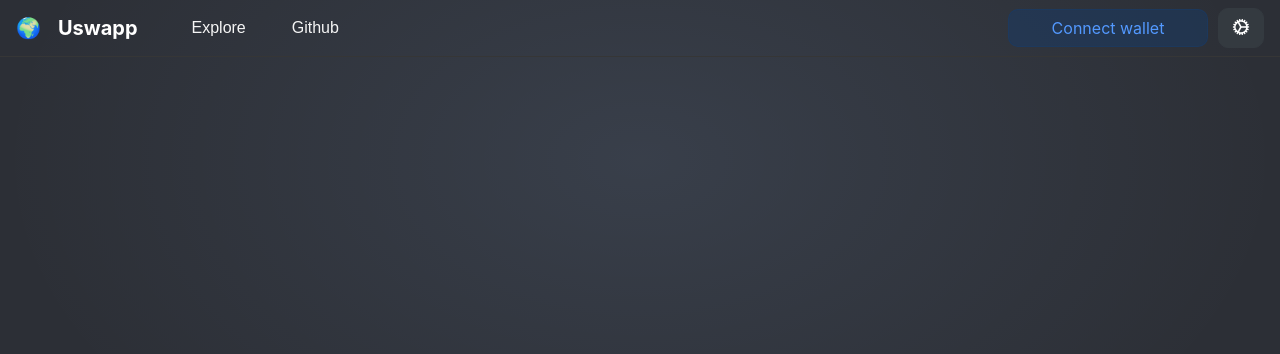
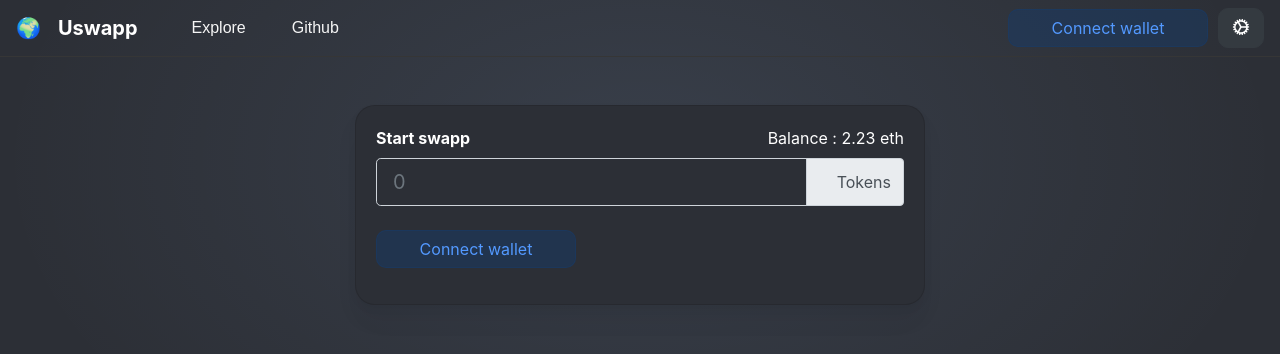
Before and after one commit to dvidd/uSwapp, a React (Create React App) app: page / in a window 1280 px wide. Shown: the top 354 px of the page. Built offline with nearby package versions, Linux system fonts and the light colour scheme.

Commit message:
Main form

```diff
--- a/src/components/Main.js
+++ b/src/components/Main.js
@@ -1,7 +1,49 @@
 import React, { Component } from "react";
 class Main extends Component {
   render() {
-    return <div></div>;
+    return (
+      <div className="container-fluid mt-5">
+        <div className="row">
+          <div
+            id="content mt-3"
+            className="col-lg-12 ml-auto mr-auto"
+            style={{ maxWidth: "600px" }}
+          >
+            <div className="card mb-4">
+              <div className="card-body">
+                <form className="mb-3">
+                  <div>
+                    <label className="float-left">
+                      <b>Start swapp</b>
+                    </label>
+                    <span className="float-right">Balance : 2.23 eth </span>
+                  </div>
+                  <div className="input-group mb-4">
+                    <input
+                      type="text"
+                      ref={input => {
+                        this.input = input;
+                      }}
+                      className="form-control form-control-lg"
+                      placeholder="0"
+                      required
+                    />
+                    <div className="input-group-append">
+                      <div className="input-group-text">
+                        &nbsp;&nbsp;&nbsp; Tokens
+                      </div>
+                    </div>
+                  </div>
+                  <button class="btn btn-primary">
+                    <a>Connect wallet</a>
+                  </button>
+                </form>
+              </div>
+            </div>
+          </div>
+        </div>
+      </div>
+    );
   }
 }
 
```
